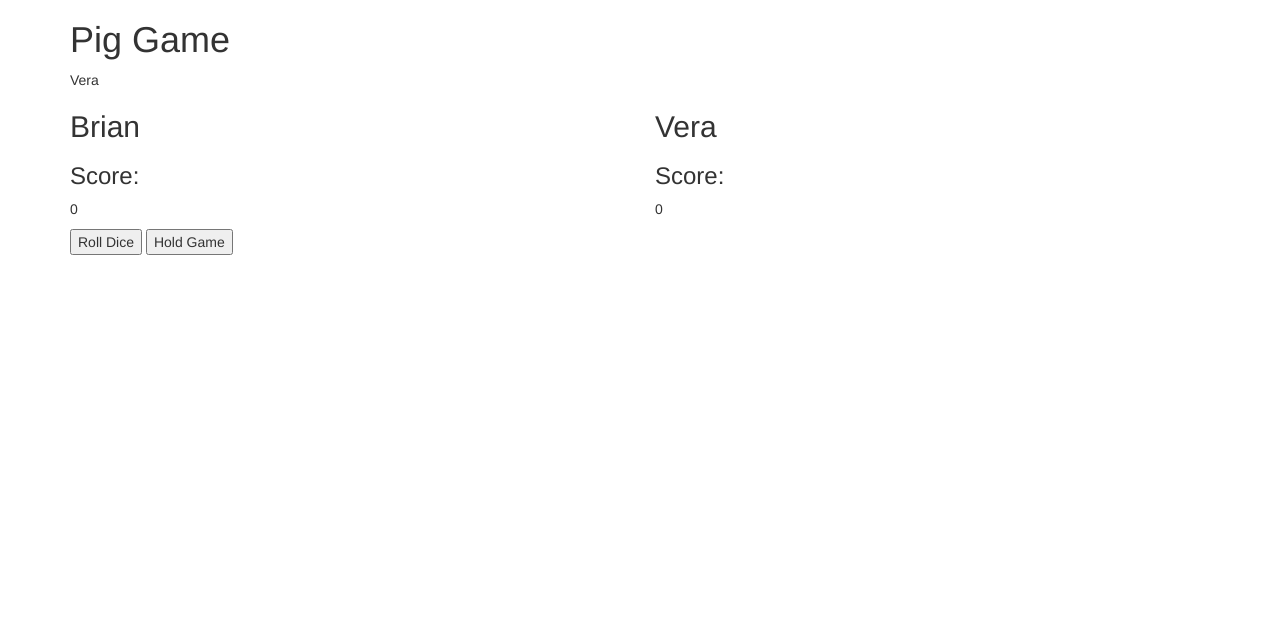
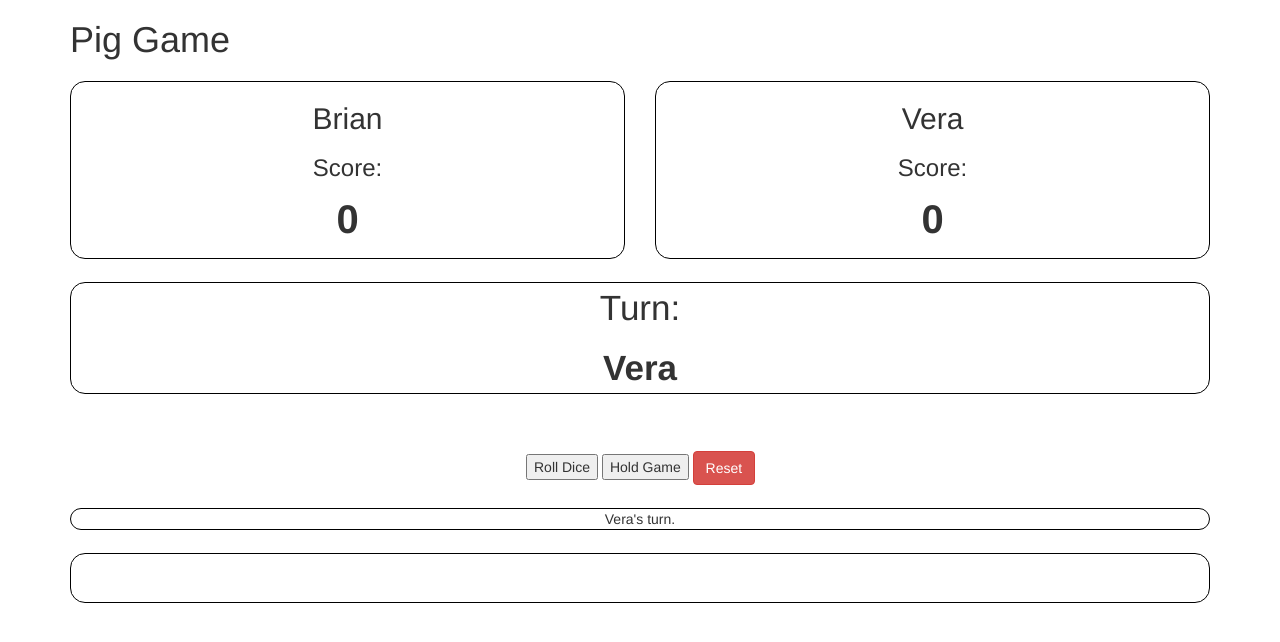
Before and after one commit to nelsonsbrian/pig-game, a plain HTML site: page index.html in a window 1280 px wide. Both pictures are taken after a click on the button "Start Game". Drawn offline with nearby package versions, Linux system fonts and the light colour scheme.

Commit message:
add css formatting

```diff
--- a/css/styles.css
+++ b/css/styles.css
@@ -1,3 +1,33 @@
 .game {
   display: none;
 }
+
+.player, .turnDiv, .output, .tally {
+  border: solid black 1px;
+  border-radius: 15px;
+  text-align: center;
+  margin-top: 2%;
+}
+
+.tally {
+  height: 50px;
+  font-size: 40px;
+}
+
+.turnDiv {
+  font-size: 35px;
+}
+
+.score {
+  font-size: 40px;
+  font-weight: 700;
+}
+
+.whoTurn {
+  font-weight: 900;
+}
+
+.gameplay {
+  padding-left: 40%;
+  margin-top: 5%;
+}
--- a/index.html
+++ b/index.html
@@ -12,24 +12,39 @@
     <h1>Pig Game</h1>
     <button type="button" class="btn-success" id='begin' name="button">Start Game</button>
     <div class="game">
-      <div class="whoTurn">
-
-      </div>
       <div class="row">
         <div class="col-md-6">
-          <h2 id='nameP1'></h2>
-          <h3>Score:</h3>
-          <p id="scoreP1"></p>
+          <div class="player player1">
+            <h2 id='nameP1'></h2>
+            <h3>Score:</h3>
+            <p class="score" id="scoreP1"></p>
+          </div>
         </div>
         <div class="col-md-6">
-          <h2 id='nameP2'></h2>
-          <h3>Score:</h3>
-          <p id="scoreP2"></p>
+          <div class="player player2">
+            <h2 id='nameP2'></h2>
+            <h3>Score:</h3>
+            <p class="score" id="scoreP2"></p>
+          </div>
         </div>
       </div>
-      <button type="button" id='rollDice' name="button">Roll Dice</button>
-      <button type="button" id='holdGame'name="button">Hold Game</button>
+      <div class="turnDiv">
+        <p>Turn:</p>
+        <div class="whoTurn">
+
+        </div>
+      </div>
+      <div class="gameplay">
+
+        <button type="button" id='rollDice' name="button">Roll Dice</button>
+        <button type="button" id='holdGame'name="button">Hold Game</button>
+        <button type="button" id='playAgain' class="btn btn-danger" name="button">Reset</button>
+      </div>
       <div class="output">
+        <h2>Roll History:</h2>
+      </div>
+      <div class="tally">
+
       </div>
     </div>
   </div>
--- a/js/scripts.js
+++ b/js/scripts.js
@@ -13,6 +13,7 @@ var evalDice = function(input) {
   var runningTally;
   if (input === 1) {
     output = 0;
+    $('.output').append(players[playerTurnIndex].name + " rolled a '1'." + players[playerTurnIndex].name + "\'s turn is over.<br>");
   } else {
     output = input;
   }
@@ -21,8 +22,8 @@ var evalDice = function(input) {
 
 var isFinished = function(score) {
   var output;
-  if (score >= 15) {
-    output = 'You have won';
+  if (score >= 5) {
+    output = players[playerTurnIndex].name;
     return output;
   }
 }
@@ -43,6 +44,7 @@ var switchTurn = function() {
     playerTurnIndex += 1;
   }
   players[playerTurnIndex].turn = true;
+  $('.output').append(players[playerTurnIndex].name + "\s turn.<br>");
 }
 
 var currentScore = function() {
@@ -61,52 +63,83 @@ var evalScore = function() {
   $('#scoreP2').text(players[1].score);
 }
 
-$(document).ready(function() {
+var playAgain = function() {
+  $('.output').text('');
+  players = [];
   var newPlayer = new Player("Brian", 0);
   players.push(newPlayer);
   var newPlayer = new Player("Vera", 0);
   players.push(newPlayer);
   evalScore();
-  var score = 0;
+  runningTally = 0;
+  $('.tally').text('');
+  output = 0;
+  gameOver = 0;
+}
+
+
+
+$(document).ready(function() {
+  var gameOver = 0;
+  playAgain();
   var runningTally = 0;
-  var output;
+  var output = 0;
+  //Begin Game Setup
+  $('#begin').click(function() {
+    $('.game').show();
+    $('#begin').hide();
+    playerTurnIndex = Math.ceil(Math.random()*players.length)-1;
+    players[playerTurnIndex].turn = true;
+    $('.output').append(players[playerTurnIndex].name + "\'s turn.<br>");
+    isTurn();
+  });
+
+  //Roll Dice Button
   $('#rollDice').click(function() {
+    // if (gameOver === 0) {
       var roll = Math.ceil(Math.random()*6);
       output = evalDice(roll);
       if (output === 0){
         runningTally = 0;
-      $('.output').append("You Rolled a '1'. Your tally is reset.<br>");
+        $('.tally').text('');
         switchTurn();
         isTurn();
+
       } else {
         var tempScore = runningTally + output + currentScore();
         var ending = isFinished(tempScore);
         if (ending !== undefined) {
-        $('.output').append(ending + " with a score of " + tempScore);
+          $('.output').append(ending + " has won with a score of " + tempScore + "<br>");
+          addScore(runningTally+output);
+          evalScore();
+          runningTally = 0;
+          gameOver = 1;
+
         } else {
           runningTally += output;
-        $('.output').append("Roll: " + output + " This is your tally: " + runningTally + '<br>');
+          $('.output').append(players[playerTurnIndex].name + " rolled a " + output + '<br>');
+          $('.tally').text(runningTally);
         }
       }
+    // } else {
+      // alert("nothign");
+    // }
   });
-
+  //Hold Dice Button - Keep Current Tally and Switch turns
   $('#holdGame').click(function(){
+    // if (gameOver === 0) {
       addScore(runningTally);
-    $('.output').append("Your turn is on hold. Your tally is " + runningTally + " Total Score: " + currentScore() + "<br>");
       runningTally = 0;
+      $('.tally').text(runningTally);
+      $('.output').text('');
       switchTurn();
       isTurn();
       evalScore();
-
+    // }
   });
 
-  $('#begin').click(function() {
-    $('.game').show();
-    $('#begin').hide();
-    playerTurnIndex = Math.ceil(Math.random()*2)-1;
-    players[playerTurnIndex].turn = true;
-    isTurn();
-
+  $('#playAgain').click(function(){
+    playAgain();
   });
 
 });
```
Lines whose indentation alone changed are shown as unchanged.
